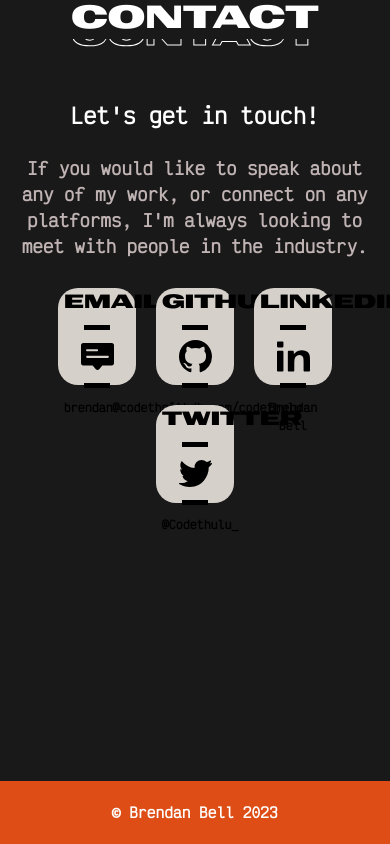
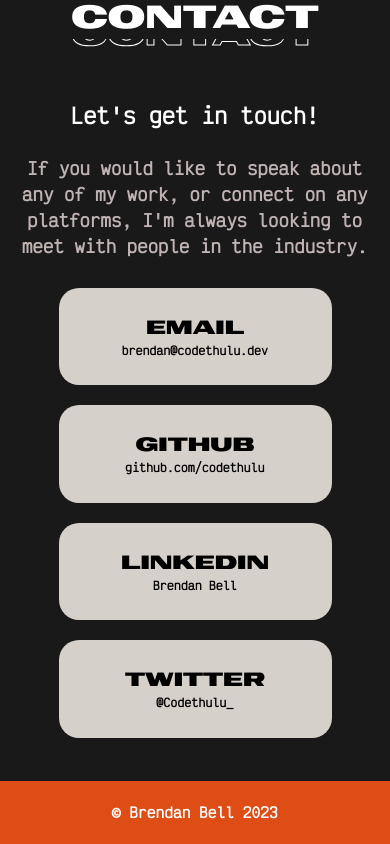
Before and after one commit to codethulu/codethulu-website-2024, a React (Create React App) app: page / in a window 390 px wide. Shown: the part 6802-7646 px from the top of the page. Built offline with nearby package versions, Linux system fonts and the light colour scheme.

Commit message:
fixed contact buttons on mobile displays

```diff
--- a/src/components/Pages.css
+++ b/src/components/Pages.css
@@ -56,32 +56,7 @@
     }
 }
 
-@media (max-width: 1200px) {
 
-    .contact-button{
-    width: 20vw;
-    height: 25vw;
-    vertical-align: top;
-    margin: 10px;
-    border-radius: 20px;
-    transition: all 0.2s ease-in-out;
-    background-position: center;
-    background-size: contain;
-    font-family: Victormono-Bold;
-    font-size: 0.8em;
-    border: none;
-
-}
-
-    .contact-button h3 {
-        text-align: center;
-        margin: 0px;
-        padding: 0px;
-        color: black;
-        font-family: Neutro-Extrabold;
-        font-size: 1.5em;
-    }
-}
 
 .contact-divider{
     margin-inline: 20px;
@@ -110,3 +85,34 @@
     padding: 20px;
     font-size: 1em;
 }
+
+@media (max-width: 1200px) {
+
+    .contact-button{
+    width: 70vw;
+    height: 25vw;
+    vertical-align: top;
+    margin: 10px;
+    border-radius: 20px;
+    transition: all 0.2s ease-in-out;
+    background-position: center;
+    background-size: contain;
+    font-family: Victormono-Bold;
+    font-size: 0.8em;
+    border: none;
+
+}
+
+    .contact-button h3 {
+        text-align: center;
+        margin: 0px;
+        padding: 0px;
+        color: black;
+        font-family: Neutro-Extrabold;
+        font-size: 1.5em;
+    }
+
+    .contact-button-decoration {
+        display: none;
+    }
+}
--- a/src/components/Pages.tsx
+++ b/src/components/Pages.tsx
@@ -186,33 +186,41 @@ function ContactPage() {
                     <ScrollAnimation animateIn="animate__fadeIn" >
                         <a href='mailto: brendan@codethulu.dev'><button className='contact-button bg-colour-off-white'>
                             <h3>Email</h3>
+                            <div className='contact-button-decoration'>
                                 <div className='contact-divider'></div>
                                 <img src={email_logo} className='contact-logo' alt='email icon'></img>
                                 <div className='contact-divider'></div>
+                            </div>
                             brendan@codethulu.dev
                         </button></a>
 
                         <a href='https://github.com/codethulu'><button className='contact-button bg-colour-off-white'>
                             <h3>Github</h3>
+                            <div className='contact-button-decoration'>
                                 <div className='contact-divider'></div>
                                 <img src={github_logo} className='contact-logo' alt='github logo'></img>
                                 <div className='contact-divider'></div>
+                            </div>
                             github.com/codethulu
                         </button></a>
 
                         <a href='https://www.linkedin.com/in/brendan-bell-34b282202/'><button className='contact-button bg-colour-off-white'>
                             <h3>LinkedIn</h3>
+                            <div className='contact-button-decoration'>
                                 <div className='contact-divider'></div>
                                 <img src={linkedin_logo} className='contact-logo' alt='linked in logo'></img>
                                 <div className='contact-divider'></div>
+                            </div>
                             Brendan Bell
                         </button></a>
 
                         <a href='https://twitter.com/Codethulu_'><button className='contact-button bg-colour-off-white'>
                             <h3>Twitter</h3>
+                            <div className='contact-button-decoration'>
                                 <div className='contact-divider'></div>
                                 <img src={twitter_logo} className='contact-logo' alt='twitter logo'></img>
                                 <div className='contact-divider'></div>
+                            </div>
                             @Codethulu_
                         </button></a>
                     </ScrollAnimation>
```
Lines whose indentation alone changed are shown as unchanged.
